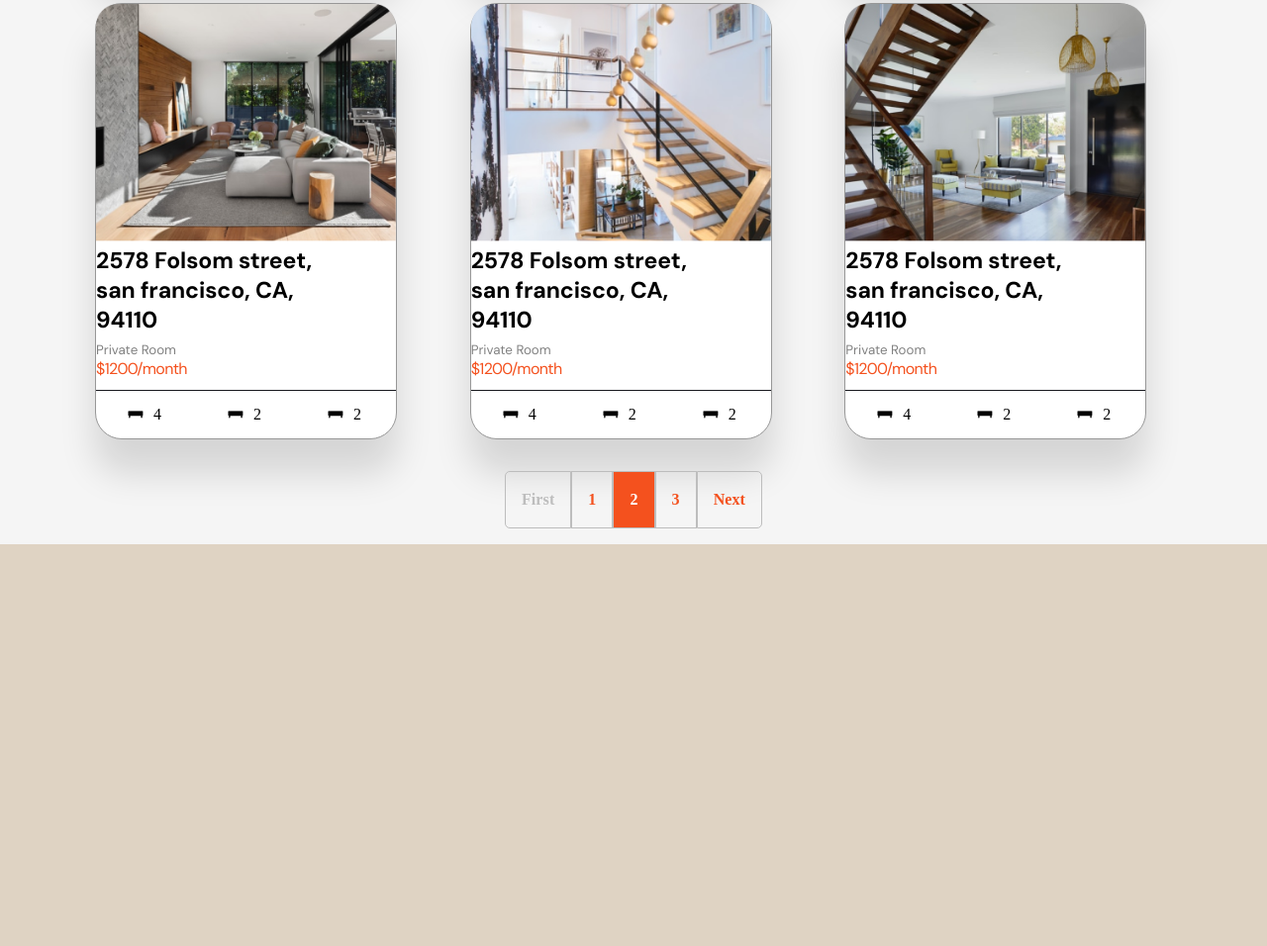
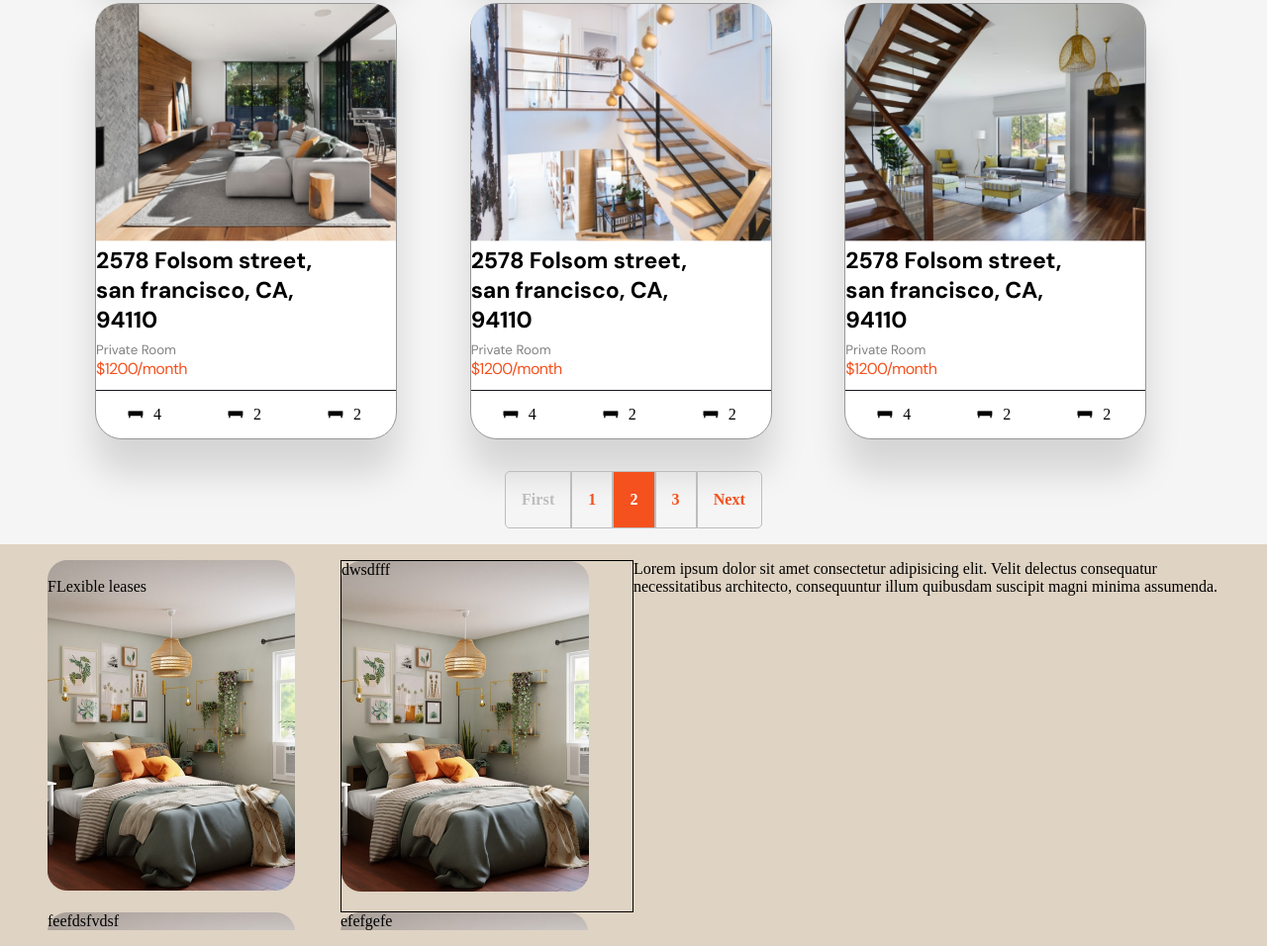
Before and after one commit to 1FarukDev/Home-living-cost.github.io, a plain HTML site: page index.html in a window 1280 px wide. Shown: the part 2100-3056 px from the top of the page at 99% size. Before the commit the page ends 2650 px from the top, so only its background shows below. Drawn offline with Linux system fonts and the light colour scheme.

Commit message:
Started another section

```diff
--- a/index.html
+++ b/index.html
@@ -348,6 +348,27 @@
         <div class="next">Next</div>
       </div>
     </section>
+    <section class="article">
+      <div class="article-image">
+        <div class="article-image1">
+          <div class="article-text1"><img src="/Image/bed.png" alt="bed">
+          <p class="article--text">FLexible leases</p>
+          </div>
+        </div>
+        <div class="article-image2">
+          <div class="article-text1">dwsdfff</div>
+        </div>
+        <div class="article-image3">
+          <div class="article-text1">feefdsfvdsf</div>
+        </div>
+        <div class="article-image4">
+          <div class="article-text1">efefgefe</div>
+        </div>
+      </div>
+      <div class="article-text">
+        Lorem ipsum dolor sit amet consectetur adipisicing elit. Velit delectus consequatur necessitatibus architecto, consequuntur illum quibusdam suscipit magni minima assumenda.
+      </div>
+    </section>
     <script src="./script.js"></script>
   </body>
 </html>
--- a/style.css
+++ b/style.css
@@ -318,6 +318,36 @@ margin-top: .4rem;
     color: #BDBDBD;
     border-radius: 5px 0 0 5px;
 }
+.article{
+    display: grid;
+    grid-template-columns: 2fr 2fr;
+    grid-auto-rows: minmax(100px, auto);
+}
+.article-image{
+    display: grid;
+    grid-template-columns: 2fr 2fr;
+    /* grid-auto-rows: minmax(100px, auto); */
+    /* height: 100vh; */
+
+}
+.article--text{
+
+    margin-top: -20rem;
+    margin-bottom: 20em;
+}
+.article-image2{
+    background: url(/Image/bed.png);
+    background-repeat: no-repeat;
+    border: 1px solid black;
+}
+.article-image3{
+    background: url(/Image/bed.png);
+    background-repeat: no-repeat;
+}
+.article-image4{
+    background: url(/Image/bed.png);
+    background-repeat: no-repeat;
+}
 @media (max-width:770px){
 
     ul{
```
Also changed, not shown: Image/bed.png (added), Image/clean (1).png (added), Image/family.png (added), Image/happy.png (added).
